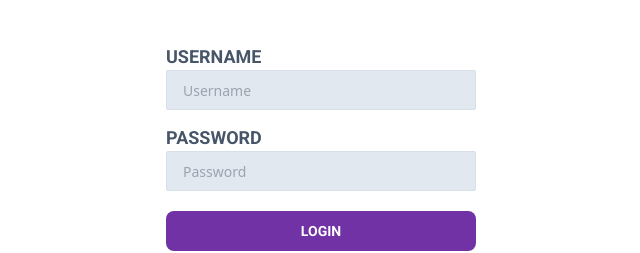
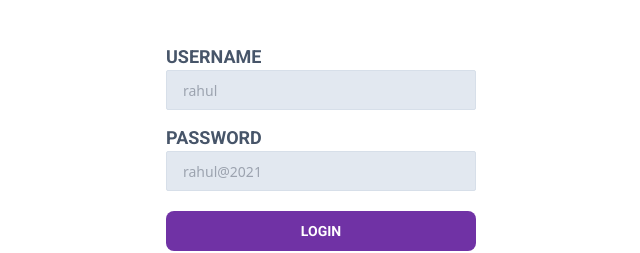
Before and after one commit to Rocky-source999/Referal-Dashboard, a React (Vite) app: page /login in a window 1280 px wide. Shown: the part 399-652 px from the top of the page, without its empty margins (319-959 px from the left). Built offline with nearby package versions, Linux system fonts and the light colour scheme; no server answers; a web font is replaced by a local one.

Commit message:
Update placeholders for username and password fields

```diff
--- a/src/components/Login/Login.jsx
+++ b/src/components/Login/Login.jsx
@@ -26,7 +26,7 @@ const Login = () => {
         className="password-input-field"
         value={password}
         onChange={onChangePassword}
-        placeholder="Password"
+        placeholder="rahul@2021"
       />
     </>
   )
@@ -42,7 +42,7 @@ const Login = () => {
         className="username-input-field"
         value={username}
         onChange={onChangeUsername}
-        placeholder="Username"
+        placeholder="rahul"
       />
     </>
   )
```
